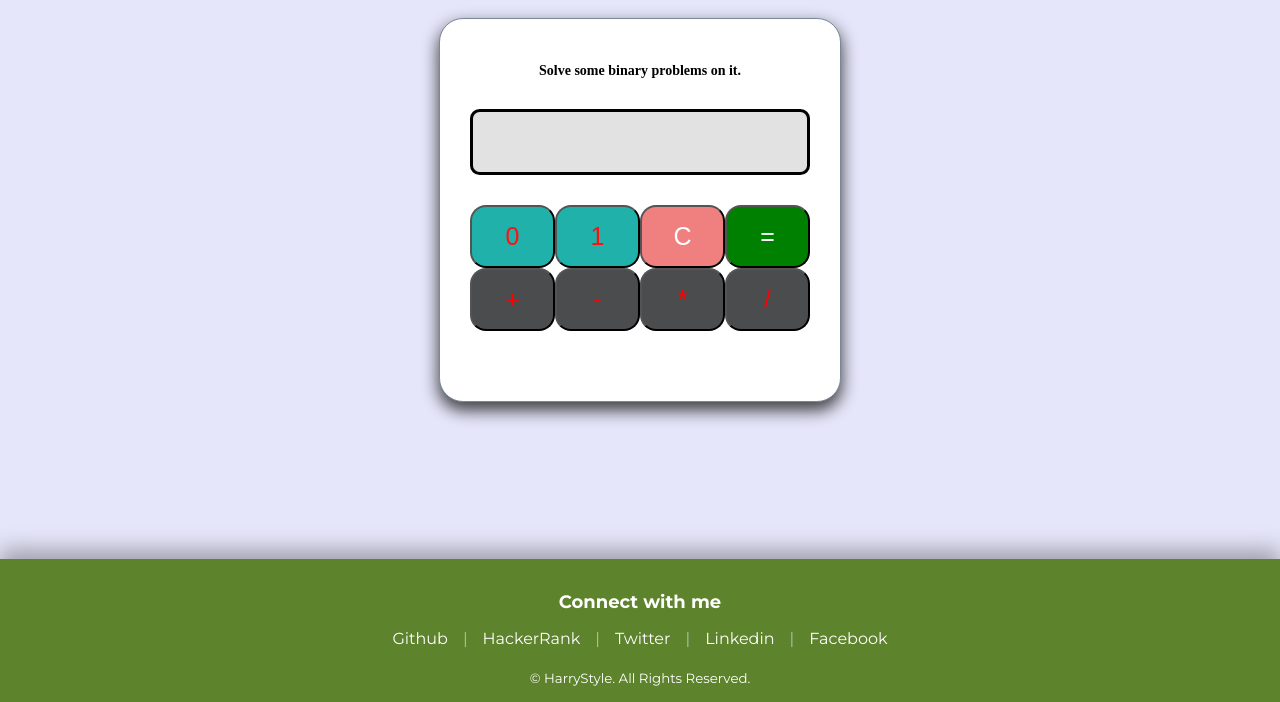
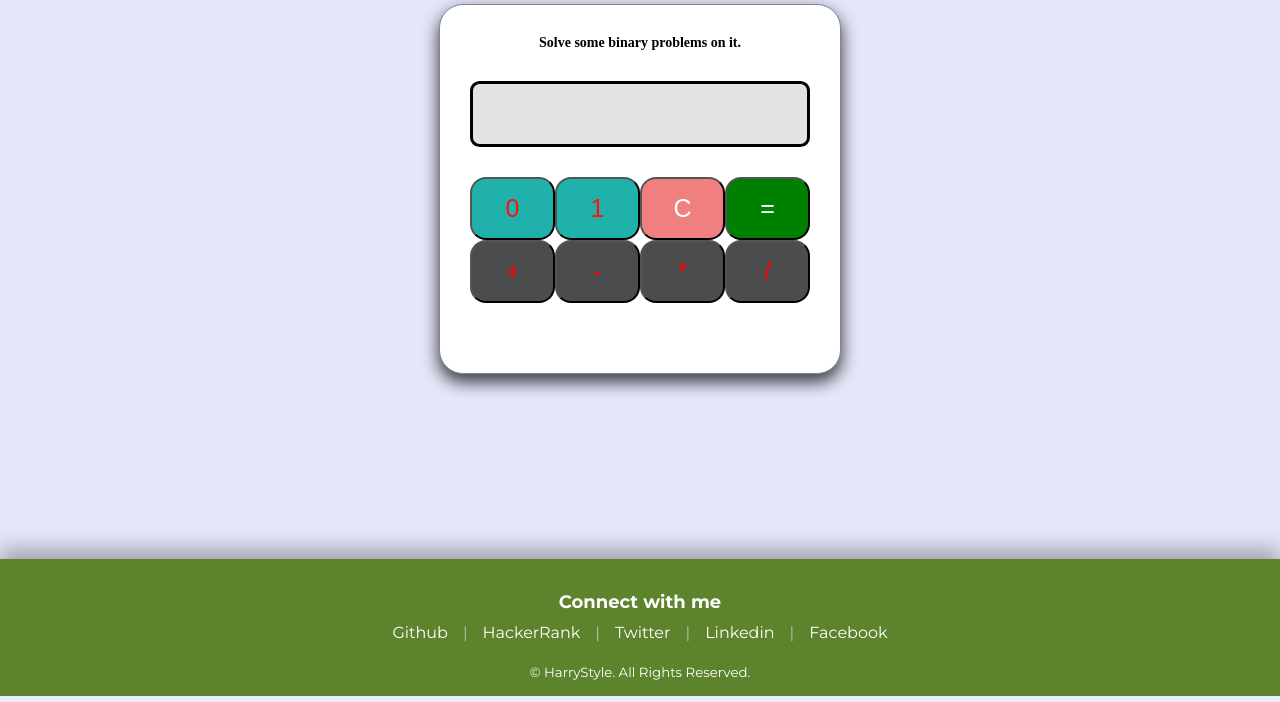
Before and after one commit to kumarharikesh/binary-calcculator, a React app: page / in a window 1280 px wide. Shown: the part 288-990 px from the top of the page. Built offline with nearby package versions, Linux system fonts and the light colour scheme; a web font is replaced by a local one.

Commit message:
Update footer.css

```diff
--- a/src/components/footer.css
+++ b/src/components/footer.css
@@ -1,5 +1,10 @@
 
 /** Footers css **/
+
+* {
+  margin: 0;
+}
+
 .footer {
   background-color: #5e832d;
   padding: 2rem 1rem;
```
